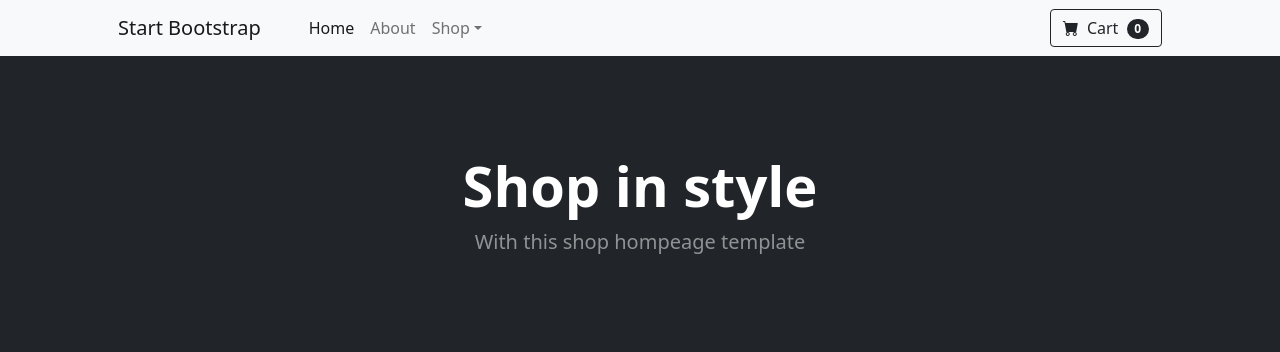
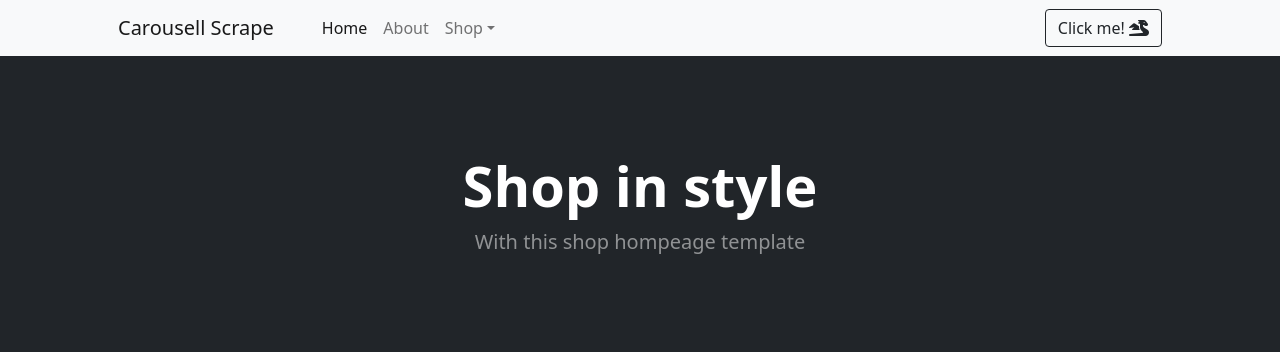
Before and after one commit to Reinz-Stuff/carousell_sraping, a Flask app: template templates/index.html in a window 1280 px wide. Shown: the top 352 px of the page. Run offline with Flask 2, Linux system fonts and the light colour scheme; the template is opened without the code that fills it: most values are stand-ins (such as "Sample title", 1, 10 or a date in 2020); some libraries are stand-ins or nearby versions.

Commit message:
add icon

```diff
--- a/templates/index.html
+++ b/templates/index.html
@@ -12,6 +12,8 @@
         <link href="https://cdn.jsdelivr.net/npm/bootstrap-icons@1.5.0/font/bootstrap-icons.css" rel="stylesheet" />
         <!-- Core theme CSS (includes Bootstrap)-->
         <link href="{{ url_for('static', filename='css/styles.css') }}" rel="stylesheet" />
+        <!--Icon Font Awesome-->
+        <script src="https://kit.fontawesome.com/bdf8853b55.js" crossorigin="anonymous"></script>
         <style>
             .special-table:hover {box-shadow: 1px 1px 5px grey;}
         </style>
@@ -20,7 +22,7 @@
         <!-- Navigation-->
         <nav class="navbar navbar-expand-lg navbar-light bg-light">
             <div class="container px-4 px-lg-5">
-                <a class="navbar-brand" href="#!">Start Bootstrap</a>
+                <a class="navbar-brand" href="#!">Carousell Scrape</a>
                 <button class="navbar-toggler" type="button" data-bs-toggle="collapse" data-bs-target="#navbarSupportedContent" aria-controls="navbarSupportedContent" aria-expanded="false" aria-label="Toggle navigation"><span class="navbar-toggler-icon"></span></button>
                 <div class="collapse navbar-collapse" id="navbarSupportedContent">
                     <ul class="navbar-nav me-auto mb-2 mb-lg-0 ms-lg-4">
@@ -36,13 +38,11 @@
                             </ul>
                         </li>
                     </ul>
-                    <form class="d-flex">
-                        <button class="btn btn-outline-dark" type="submit">
-                            <i class="bi-cart-fill me-1"></i>
-                            Cart
-                            <span class="badge bg-dark text-white ms-1 rounded-pill">0</span>
-                        </button>
-                    </form>
+                    <a href="https://github.com/Reinz-Stuff" class="btn btn-outline-dark">
+                        Click me!
+                        <i class="fa-solid fa-dragon"></i>
+                    </a>
+
                 </div>
             </div>
         </nav>
```
